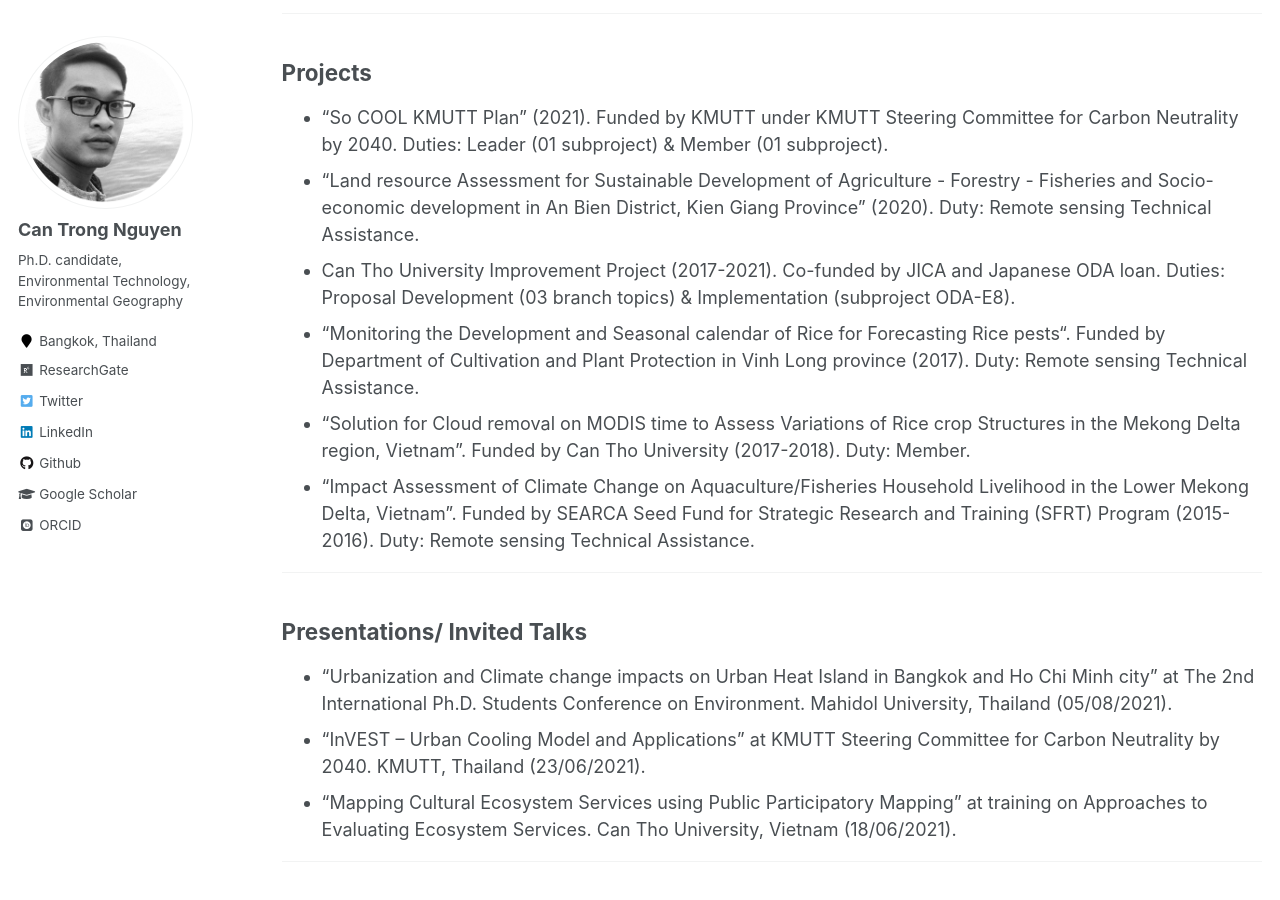
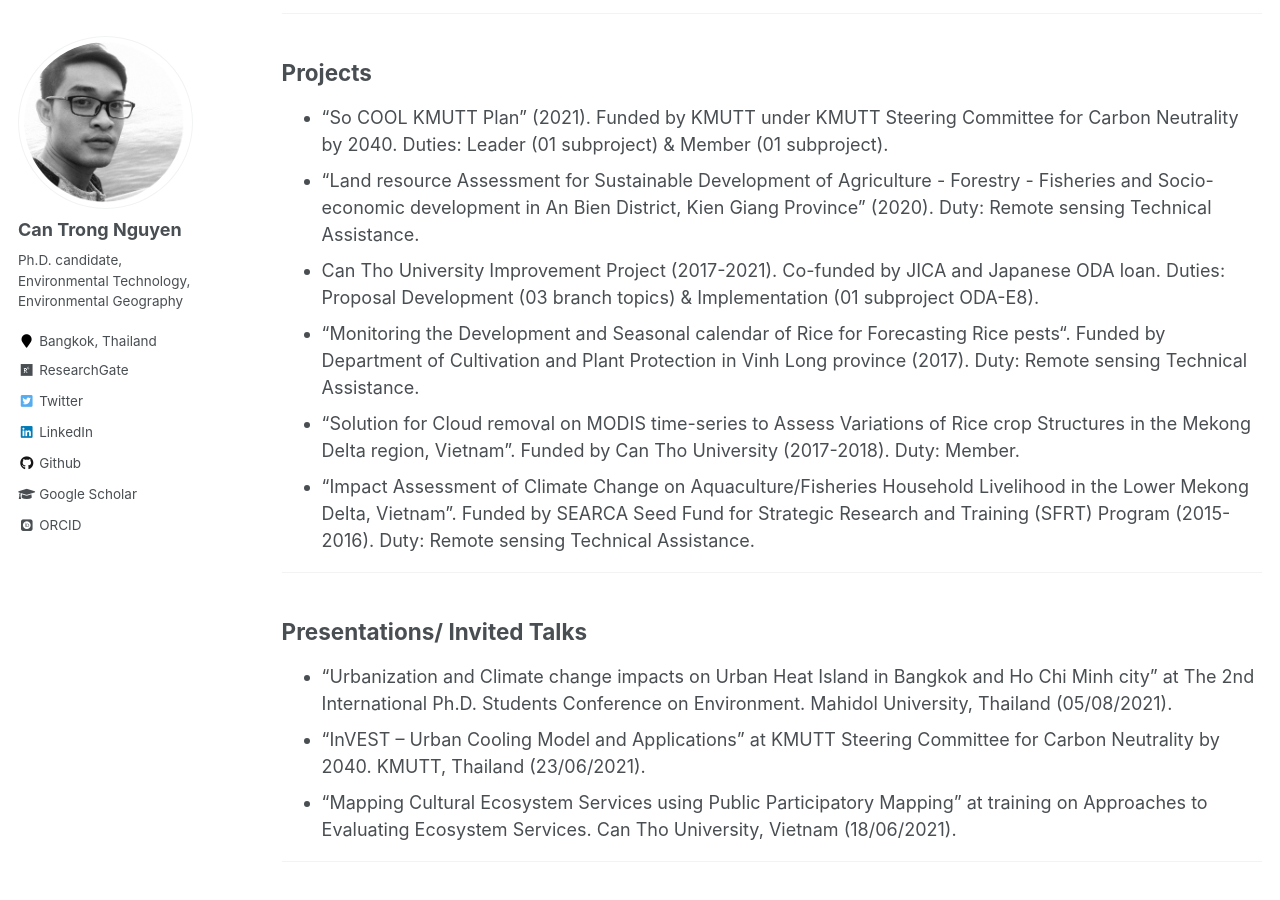
Before and after one commit to canng/oldsite, a Jekyll site: the page built from _pages/cv.md, in a window 1280 px wide and 900 px high, scrolled down 2505 px. Built offline with Jekyll 4.4.1, drawn with Linux system fonts in a browser that asks for light colours; some web fonts are replaced.

Commit message:
update CV

```diff
--- a/_pages/cv.md
+++ b/_pages/cv.md
@@ -75,15 +75,15 @@
 ## Projects
 * “So COOL KMUTT Plan” (2021). Funded by KMUTT under KMUTT Steering Committee for Carbon Neutrality by 2040. Duties: Leader (01 subproject) & Member (01 subproject).
 * “Land resource Assessment for Sustainable Development of Agriculture - Forestry - Fisheries and Socio-economic development in An Bien District, Kien Giang Province” (2020). Duty: Remote sensing Technical Assistance.
-* Can Tho University Improvement Project (2017-2021). Co-funded by JICA and Japanese ODA loan. Duties: Proposal Development (03 branch topics) & Implementation (subproject ODA-E8).
+* Can Tho University Improvement Project (2017-2021). Co-funded by JICA and Japanese ODA loan. Duties: Proposal Development (03 branch topics) & Implementation (01 subproject ODA-E8).
 * “Monitoring the Development and Seasonal calendar of Rice for Forecasting Rice pests“. Funded by Department of Cultivation and Plant Protection in Vinh Long province (2017). Duty: Remote sensing Technical Assistance.
-* “Solution for Cloud removal on MODIS time to Assess Variations of Rice crop Structures in the Mekong Delta region, Vietnam”. Funded by Can Tho University (2017-2018). Duty: Member.
+* “Solution for Cloud removal on MODIS time-series to Assess Variations of Rice crop Structures in the Mekong Delta region, Vietnam”. Funded by Can Tho University (2017-2018). Duty: Member.
 * “Impact Assessment of Climate Change on Aquaculture/Fisheries Household Livelihood in the Lower Mekong Delta, Vietnam". Funded by SEARCA Seed Fund for Strategic Research and Training (SFRT) Program (2015-2016). Duty: Remote sensing Technical Assistance.
 
  <hr>
 
 ## Presentations/ Invited Talks
-* "Urbanization and Climate change impacts on Urban Heat Island in Bangkok and Ho Chi Minh city” at The 2nd International Ph.D. Students Conference on Environment. Mahidol University, Thailand (05/08/2021).
+* “Urbanization and Climate change impacts on Urban Heat Island in Bangkok and Ho Chi Minh city” at The 2nd International Ph.D. Students Conference on Environment. Mahidol University, Thailand (05/08/2021).
 * “InVEST – Urban Cooling Model and Applications” at KMUTT Steering Committee for Carbon Neutrality by 2040. KMUTT, Thailand (23/06/2021).
 * “Mapping Cultural Ecosystem Services using Public Participatory Mapping” at training on Approaches to Evaluating Ecosystem Services. Can Tho University, Vietnam (18/06/2021).
 
```
